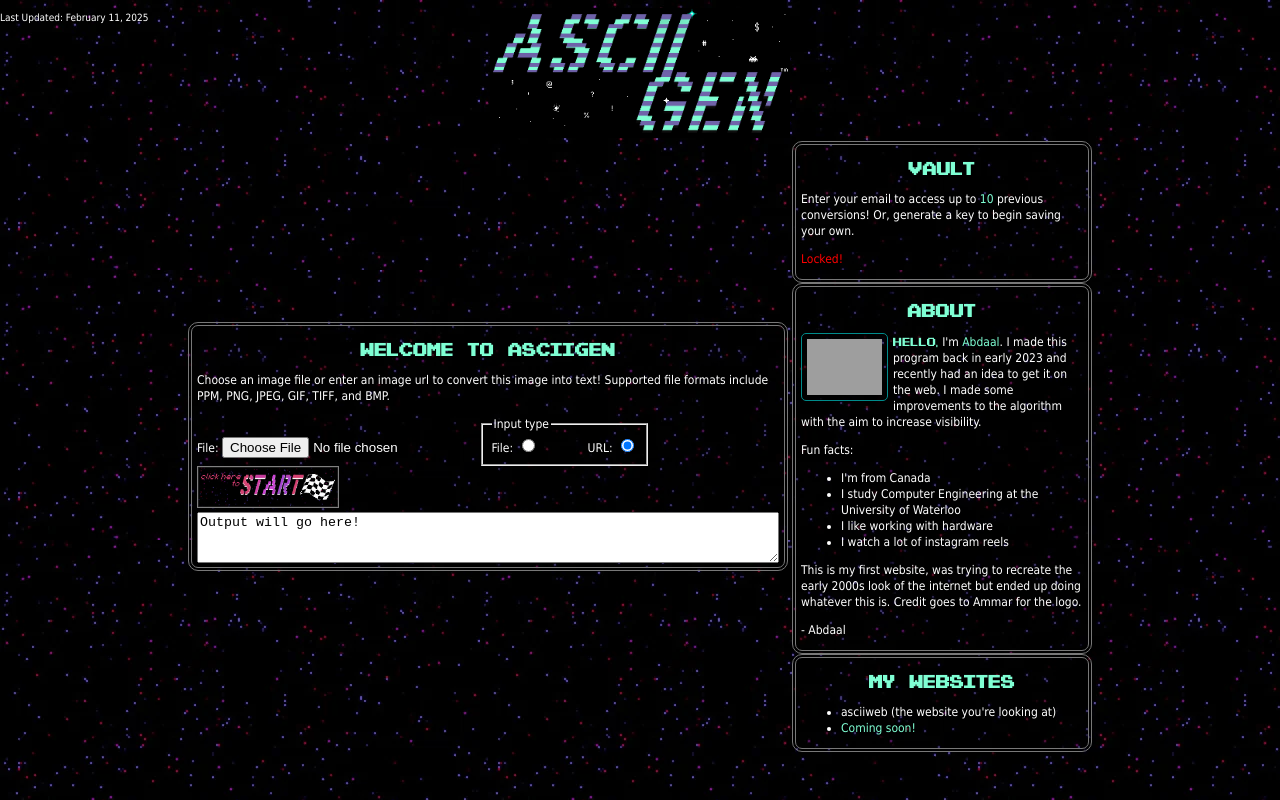
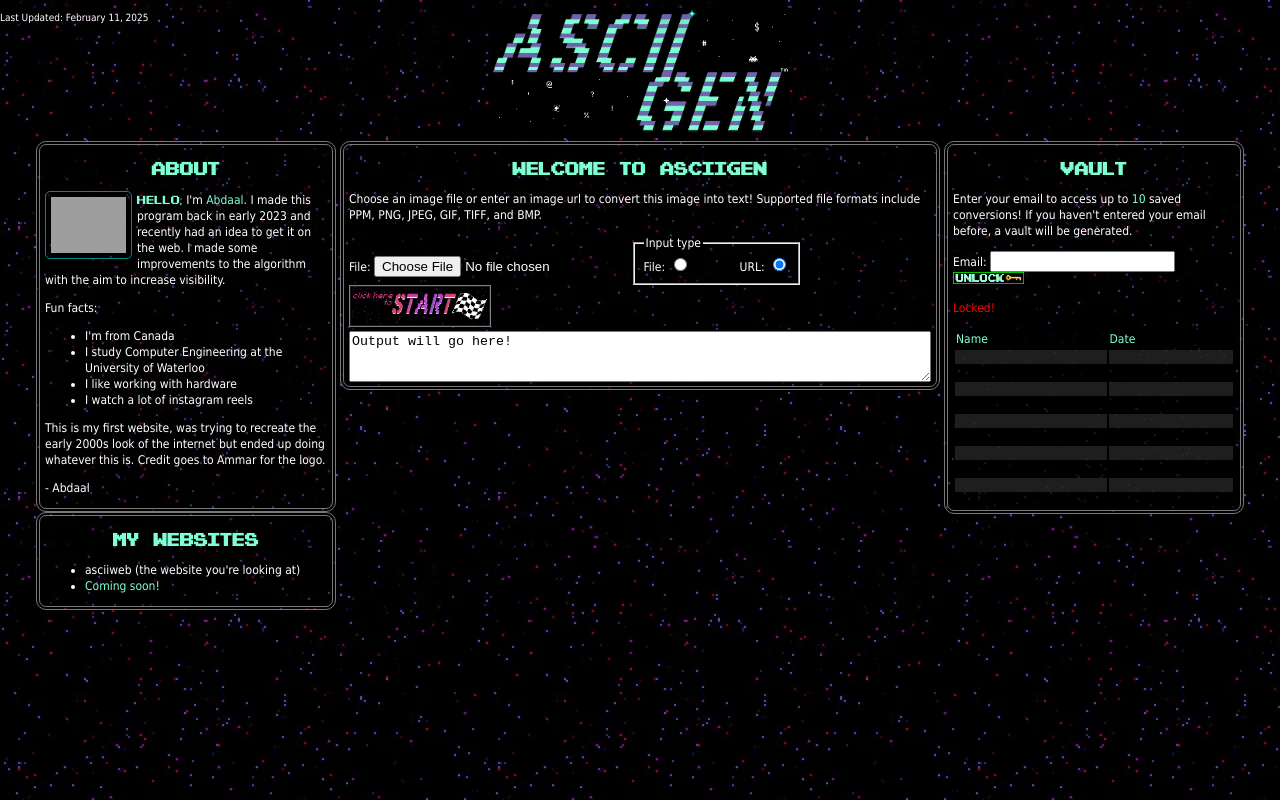
Before and after one commit to abdaalsy/asciigen, a plain HTML site: page index.html in a window 1280 px wide. Drawn offline with Linux system fonts and the light colour scheme; grey boxes are pictures that could not be loaded.

Commit message:
Changed layout, added table for vault data

```diff
--- a/index.html
+++ b/index.html
@@ -1,48 +1,19 @@
 <!DOCTYPE html>
 <html>
     <head>
-        <meta charset="utf-8">
-        <link rel="stylesheet" href="style.css">
+        <meta charset="utf-8" />
+        <link rel="stylesheet" href="style.css" />
         <title>ASCIIGEN: ASCII Art Generator</title>
     </head>
     <body>
-        <img id="logo" src="logo.png" alt="ASCIIGEN">
+        <img id="logo" src="logo.png" alt="ASCIIGEN" />
         <table id="container">
             <tbody>
                 <tr>
-                    <td id="main" style="max-width: 600px;">
-                        <div class="box">
-                            <h2 class="title-text">WELCOME TO ASCIIGEN</h2>
-                            <p>Choose an image file or enter an image url to convert this image into text! Supported file formats include PPM, PNG, JPEG, GIF, TIFF, and BMP.</p>
-                            <!-- Main input form, add action URL! -->
-                             <form method="post">
-                                <label id="input-label" for="input">File: </label>
-                                <input required id="input" type="file">
-                                <fieldset class="input-type inline">
-                                    <legend>Input type</legend>
-                                    <label for="file-input">File: <input checked required type="radio" name="input-type"></label>
-                                    <label for="url-input">URL: <input checked required type="radio" name="input-type"></label>
-                                </fieldset>
-                                <input class="start-button inline" type="image" name="submit" src="startbutton.png" >
-                             </form>
-                             <!-- Add some green confirmation text if successful, add a red error message if not -->
-                             <textarea id="output" readonly rows="3" cols="80">Output will go here!</textarea>
-                        </div>
-                    </td>
-
-                    <td id="side-menu" style="max-width: 300px;">
-                        <div id="vault" class="box">
-                            <h2 class="title-text">VAULT</h2>
-                            <p>
-                                Enter your email to access up to <span class="aqua">10</span> previous conversions! Or, generate a key to begin saving your own.
-                            </p>
-                            <!-- Vault input form -->
-                            <p id="keystatus" class="errortext">Locked!</p>
-                            <!-- Vault Data -->
-                        </div>
-                        <div class="box">
+                    <td id="about-menu" class="side-menu">
+                       <div class="box">
                             <h2 class="title-text">ABOUT</h2>
-                            <a href="https://github.com/abdaalsy" target="_blank"><img id="pfp" title="my github" src="https://avatars.githubusercontent.com/u/91766228?v=4"></a>
+                            <a href="https://github.com/abdaalsy" target="_blank"><img id="pfp" title="my github" alt="GitHub Profile Picture" src="https://avatars.githubusercontent.com/u/91766228?v=4" /></a>
                             <p><span class="title-text">HELLO,</span>
                                 I'm <span class="aqua">Abdaal</span>. I made this program back in early 2023 and recently had an idea to get it on the web. I made some improvements to the algorithm
                                 with the aim to increase visibility.
@@ -65,6 +36,94 @@
                             </ul>
                         </div>
                     </td>
+                    <td id="main" style="max-width: 600px;">
+                        <div class="box">
+                            <h2 class="title-text">WELCOME TO ASCIIGEN</h2>
+                            <p>Choose an image file or enter an image url to convert this image into text! Supported file formats include PPM, PNG, JPEG, GIF, TIFF, and BMP.</p>
+                            <!-- Main input form, add action URL! -->
+                             <form method="post">
+                                <label id="input-label" for="input">File: </label>
+                                <input required id="input" type="file" />
+                                <fieldset class="input-type inline">
+                                    <legend>Input type</legend>
+                                    <label for="file-input">File: <input checked required type="radio" name="input-type" /></label>
+                                    <label for="url-input">URL: <input checked required type="radio" name="input-type" /></label>
+                                </fieldset>
+                                <input class="start-button inline" type="image" name="submit" src="startbutton.png" />
+                             </form>
+                             <!-- TODO: Add some green confirmation text if successful, add a red error message if not -->
+                             <textarea id="output" readonly rows="3" cols="80">Output will go here!</textarea>
+                             <!-- TODO: Copy button and save button -->
+                        </div>
+                    </td>
+
+                    <td id="vault-menu" class="side-menu">
+                        <div id="vault" class="box">
+                            <h2 class="title-text">VAULT</h2>
+                            <p>
+                                Enter your email to access up to <span class="aqua">10</span> saved conversions! If you haven't entered your
+                                email before, a vault will be generated.
+                            </p>
+                            <!-- Vault input form -->
+
+                            <form method="post">
+                                <label class="vault-email" for="email-input">Email: <input required id="email-input" type="email"></label>
+                                <input id="unlock" type="image" name="unlock" src="button_unlock.png" />
+                            </form>
+                            <p id="keystatus" class="errortext">Locked!</p>
+                            <table id="vault-data" class="alternating">
+                                <thead class="aqua">
+                                    <tr>
+                                        <td>Name</td>
+                                        <td>Date</td>
+                                    </tr>
+                                </thead>
+                                <tbody>
+                                    <tr>
+                                        <td></td>
+                                        <td></td>
+                                    </tr>
+                                    <tr>
+                                        <td></td>
+                                        <td></td>
+                                    </tr>
+                                    <tr>
+                                        <td></td>
+                                        <td></td>
+                                    </tr>
+                                    <tr>
+                                        <td></td>
+                                        <td></td>
+                                    </tr>
+                                    <tr>
+                                        <td></td>
+                                        <td></td>
+                                    </tr>
+                                    <tr>
+                                        <td></td>
+                                        <td></td>
+                                    </tr>
+                                    <tr>
+                                        <td></td>
+                                        <td></td>
+                                    </tr>
+                                    <tr>
+                                        <td></td>
+                                        <td></td>
+                                    </tr>
+                                    <tr>
+                                        <td></td>
+                                        <td></td>
+                                    </tr>
+                                    <tr>
+                                        <td></td>
+                                        <td></td>
+                                    </tr>
+                                </tbody>
+                            </table>
+                            <!-- form for loading or deleting a certain column -->
+                        </div>
+                    </td>
                 </tr>
             </tbody>
         </table>
--- a/style.css
+++ b/style.css
@@ -21,6 +21,14 @@ body {
 #container {
     margin-left:auto;
     margin-right:auto;
+}
+
+#container tr {
+    vertical-align: top;
+}
+
+.side-menu {
+    max-width: 300px;
 }
 
 .aqua {
@@ -101,3 +109,29 @@ fieldset[class~="input-type"] {
     top: 0;
     left: 0;
 }
+
+.vault-email {
+    width: 75%;
+}
+
+#unlock {
+    width: 25%;
+}
+
+#vault-data {
+    width: 100%;
+    text-align: left;
+    background-color: rgba(0, 0, 0, 0.6);
+}
+
+table.alternating tr:nth-child(odd)  {
+    background-color: rgba(50, 50, 50, 0.6);
+}
+
+table.alternating thead tr {
+    background-color: rgba(0, 0, 0, 0.6) !important;
+}
+
+table#vault-data td {
+    height: 1em;
+}
```
